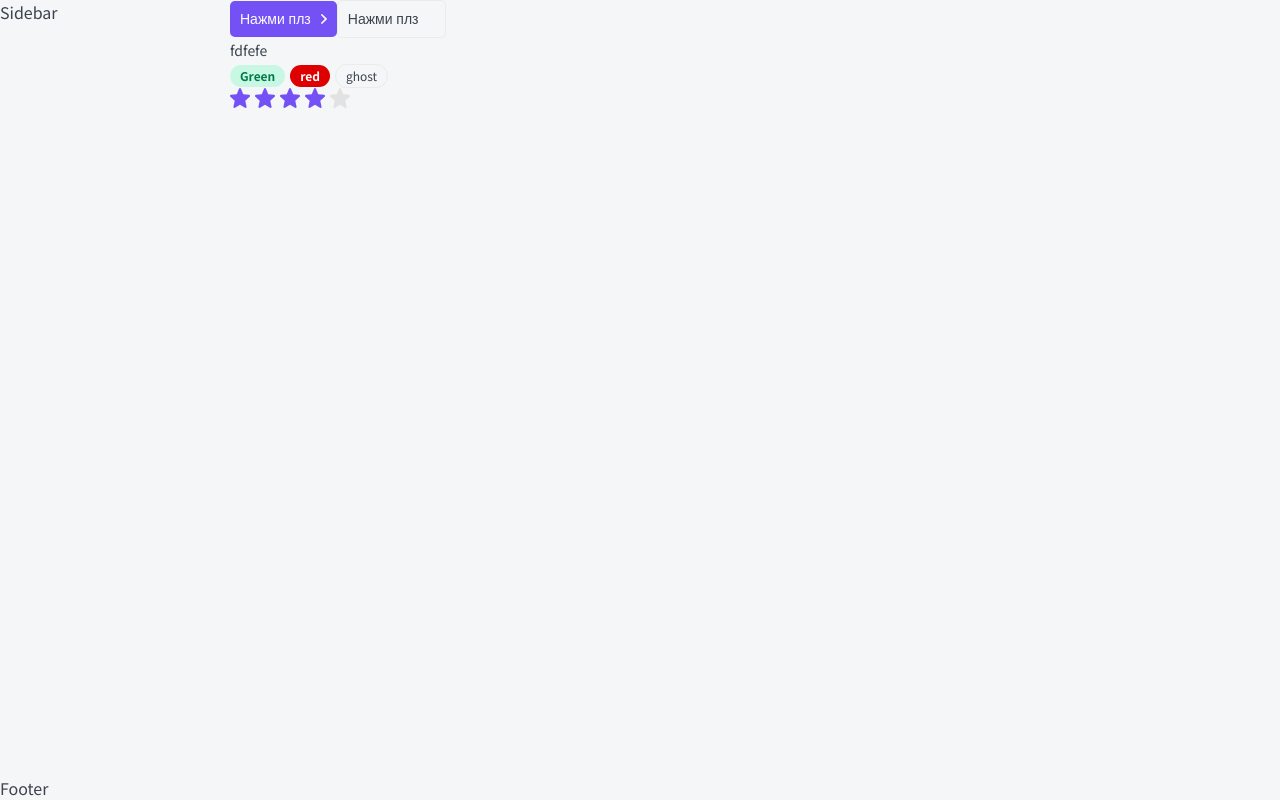
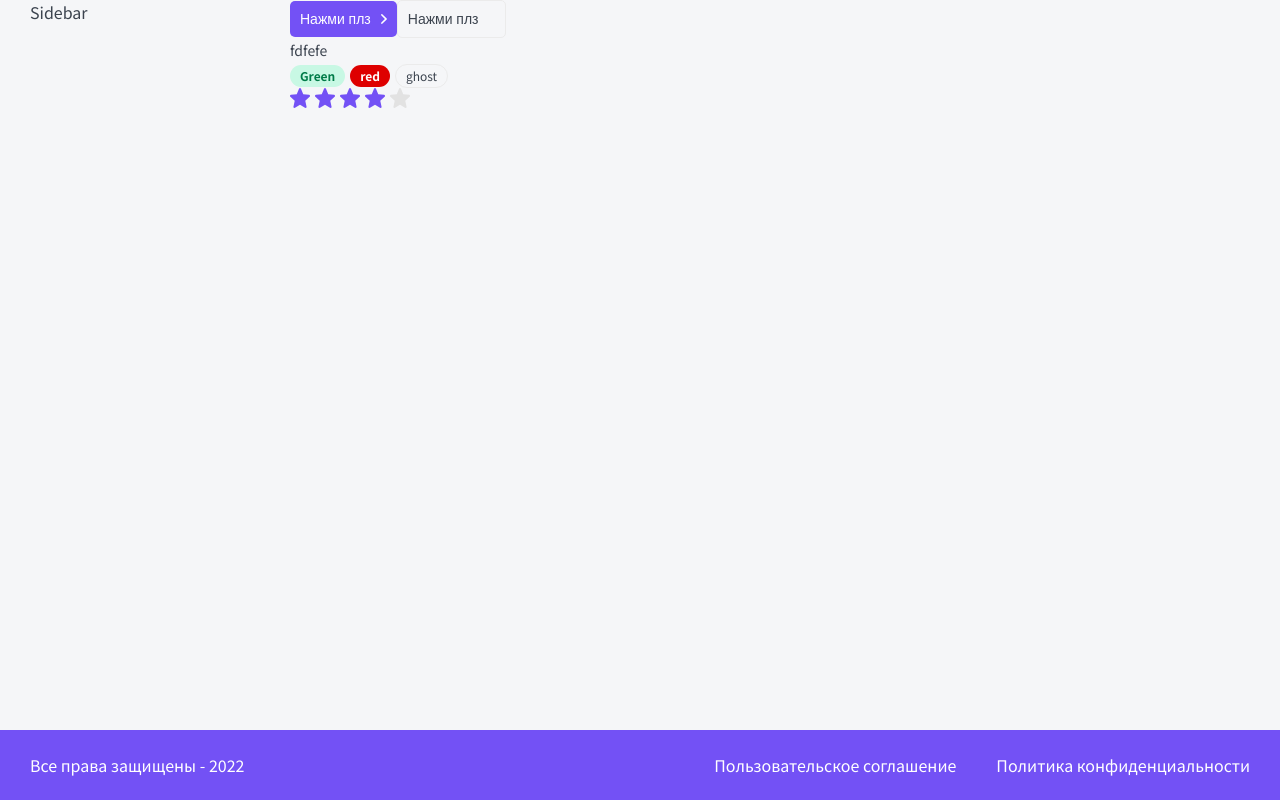
Before and after one commit to voidstone/app-top, a Next.js app: page / in a window 1280 px wide. Built offline with nearby package versions, Linux system fonts and the light colour scheme.

Commit message:
feat:add footer grid

```diff
--- a/layout/Footer/Footer.module.css
+++ b/layout/Footer/Footer.module.css
@@ -0,0 +1,21 @@
+.footer {
+  display: grid;
+  grid-template-columns: 1fr auto auto;
+  gap: 10px 40px;
+  color: var(--white);
+  font-size: 16px;
+  line-height: 20px;
+
+  background: var(--primary);
+  padding: 25px 30px;
+}
+
+.footer a:hover {
+  color: var(--gray-light);
+}
+
+@media (max-width: 765px) {
+  .footer {
+    grid-template-columns: 1fr;
+  }
+}
--- a/layout/Footer/Footer.tsx
+++ b/layout/Footer/Footer.tsx
@@ -1,6 +1,18 @@
 import { FooterProps } from "./Footer.props";
-import styles from "./Layout.module.css";
+import styles from "./Footer.module.css";
+import cn from "classnames";
+import { format } from "date-fns";
 
-export const Footer = ({ ...props }: FooterProps): JSX.Element => {
-  return <div {...props}>Footer</div>;
+export const Footer = ({ className, ...props }: FooterProps): JSX.Element => {
+  return (
+    <footer className={cn(className, styles.footer)} {...props}>
+      <div>Все права защищены - {format(new Date(), "yyyy")}</div>
+      <a href="#" target="_blank">
+        Пользовательское соглашение
+      </a>
+      <a href="#" target="_blank">
+        Политика конфиденциальности
+      </a>
+    </footer>
+  );
 };
--- a/layout/Layout.module.css
+++ b/layout/Layout.module.css
@@ -2,6 +2,7 @@
   display: grid;
   grid-template-columns: auto 230px minmax(320px, 1200px) auto;
   grid-template-rows: auto 1fr auto;
+  gap: 0 30px;
   min-height: 100vh;
   grid-template-areas:
     ". header header ."
--- a/package.json
+++ b/package.json
@@ -12,6 +12,7 @@
   },
   "dependencies": {
     "classnames": "^2.3.1",
+    "date-fns": "^2.28.0",
     "next": "12.1.0",
     "react": "17.0.2",
     "react-dom": "17.0.2"
```
Also changed, not shown: 1 other file (tests, documents, lock files or other folders).
